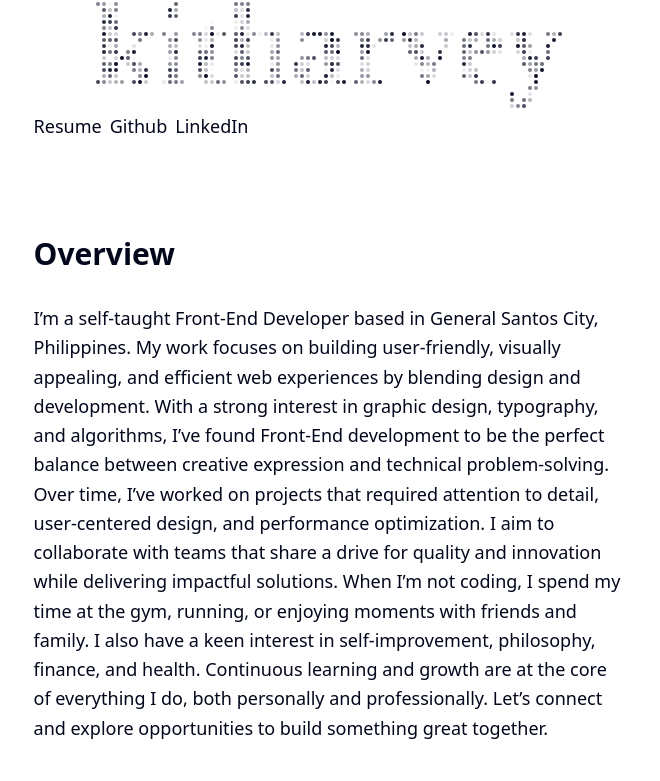
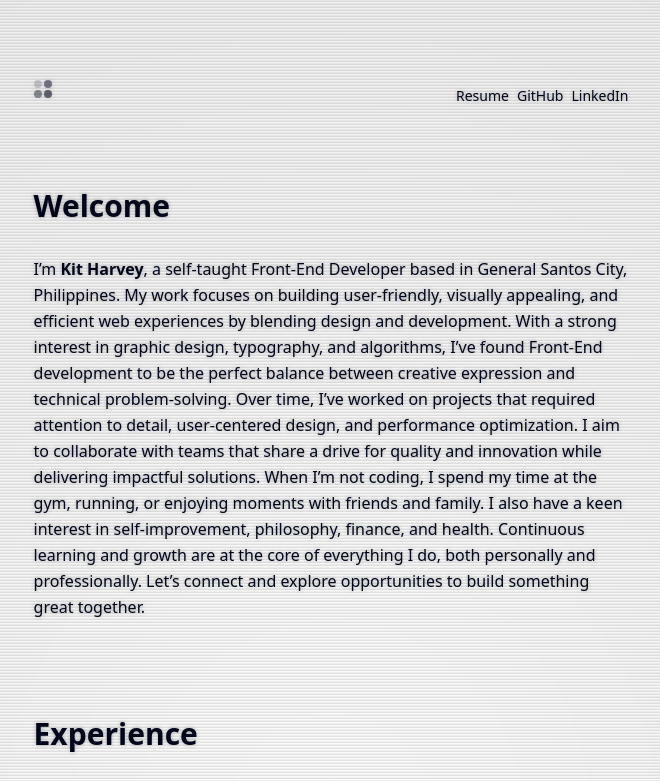
Before and after one commit to kitharvey/portfolio-2024, an Astro site: page / in a window 1280 px wide. Shown: the top 781 px of the page, without its empty margins (309-969 px from the left). Built offline with nearby package versions, Linux system fonts and the light colour scheme; Astro itself is replaced by a stand-in of ours.

Commit message:
add crt filter, remove letter tiles

```diff
--- a/src/base.css
+++ b/src/base.css
@@ -7,3 +7,36 @@
     @apply text-primary;
   }
 }
+
+@layer components {
+  .crt {
+    @apply relative;
+  }
+
+  .crt::before {
+    content: "";
+    @apply absolute inset-0 pointer-events-none;
+    background: repeating-linear-gradient(
+      0deg,
+      rgba(0, 0, 0, 0.1),
+      rgba(0, 0, 0, 0.1) 1px,
+      transparent 2px,
+      transparent 3px
+    );
+
+    mix-blend-mode: multiply;
+  }
+
+  .crt::after {
+    content: "";
+    @apply absolute inset-0 pointer-events-none;
+    /* Slight blur and subtle tint */
+    background: radial-gradient(
+      circle at center,
+      rgba(0, 255, 0, 0.02) 0%,
+      rgba(0, 0, 0, 0.2) 100%
+    );
+    backdrop-filter: blur(2px);
+    opacity: 0.3;
+  }
+}
--- a/src/components/FlickeringLetters.astro
+++ b/src/components/Flicker.astro
@@ -1,31 +1,23 @@
 ---
 const {
-  text = "kitharvey",
-  tileSize = 4,
+  tileSize = 8,
   gap = 2,
   tileColor = "#03071e",
   tileOpacity = 1,
-  flickerChance = 0.1,
+  flickerChance = 0.5,
   animationSpeed = 60,
-  fontFamily = "Arial Black",
-  fontWeight = "bold",
-  textScale = 1,
 } = Astro.props;
 ---
 
 <div
   id="tilesContainer"
-  data-text={text}
   data-tilesize={tileSize}
   data-gap={gap}
   data-tilecolor={tileColor}
   data-tileopacity={tileOpacity}
   data-flickerchance={flickerChance}
   data-animationspeed={animationSpeed}
-  data-fontfamily={fontFamily}
-  data-fontweight={fontWeight}
-  data-textscale={textScale}
-  class="relative w-full h-28"
+  class="relative w-5 h-5"
 >
 </div>
 <script src="../scripts/load.js"></script>
--- /dev/null
+++ b/src/components/Footer.astro
@@ -0,0 +1,9 @@
+---
+const currentYear = new Date().getFullYear();
+---
+
+<footer class="flex justify-center max-w-prose mx-auto py-20">
+  <p class="text-gray-600 text-sm">
+    &copy; {currentYear} Kit Harvey. All rights reserved.
+  </p>
+</footer>
--- a/src/components/Links.astro
+++ b/src/components/Links.astro
@@ -2,35 +2,40 @@
 
 ---
 
-<ul class="flex flex-wrap items-center gap-2 font-sans text-lg">
+<nav aria-label="External Links">
+  <ul class="flex flex-wrap items-center gap-2 font-sans text-lg" role="list">
     <li>
       <a
         href="https://docs.google.com/document/d/e/2PACX-1vTADBb3CON3ld0TTQDJCfy_Fn7dVW9iGBSGLbj9N0evqZZIvwN-q3ZDc6Z2_rrV3dY-KUGmBrljh5pb/pub"
         target="_blank"
-      class="text-primary hover:text-primary transition-colors duration-200"
         rel="noopener noreferrer"
+        class="text-primary hover:text-primary-dark hover:underline transition-colors duration-200 text-sm"
+        aria-label="View my resume in a new tab"
       >
-      Resume
+        Resume <span class="sr-only">(opens in a new tab)</span>
       </a>
     </li>
     <li>
       <a
         href="https://github.com/kitharvey"
         target="_blank"
-      class="text-primary hover:text-primary transition-colors duration-200"
         rel="noopener noreferrer"
+        class="text-primary hover:text-primary-dark hover:underline transition-colors duration-200 text-sm"
+        aria-label="View my GitHub profile in a new tab"
       >
-      Github
+        GitHub <span class="sr-only">(opens in a new tab)</span>
       </a>
     </li>
     <li>
       <a
         href="https://www.linkedin.com/in/kitharvey/"
         target="_blank"
-      class="text-primary hover:text-primary transition-colors duration-200"
         rel="noopener noreferrer"
+        class="text-primary hover:text-primary-dark hover:underline transition-colors duration-200 text-sm"
+        aria-label="View my LinkedIn profile in a new tab"
       >
-      LinkedIn
+        LinkedIn <span class="sr-only">(opens in a new tab)</span>
       </a>
     </li>
   </ul>
+</nav>
--- /dev/null
+++ b/src/components/Nav.astro
@@ -0,0 +1,11 @@
+---
+import Flicker from "./Flicker.astro";
+import Links from "./Links.astro";
+---
+
+<header class="flex justify-between max-w-prose mx-auto py-20">
+  <a href="/">
+    <Flicker />
+  </a>
+  <Links />
+</header>
--- a/src/components/Overview.astro
+++ b/src/components/Overview.astro
@@ -3,21 +3,21 @@
 ---
 
 <div class="font-sans mx-auto">
-  <h1 class="text-3xl font-semibold mb-8">Overview</h1>
-  <p class="mb-8 text-lg leading-relaxed text-primary">
-    I’m a self-taught Front-End Developer based in General Santos City,
-    Philippines. My work focuses on building user-friendly, visually appealing,
-    and efficient web experiences by blending design and development. With a
-    strong interest in graphic design, typography, and algorithms, I’ve found
-    Front-End development to be the perfect balance between creative expression
-    and technical problem-solving. Over time, I’ve worked on projects that
-    required attention to detail, user-centered design, and performance
-    optimization. I aim to collaborate with teams that share a drive for quality
-    and innovation while delivering impactful solutions. When I’m not coding, I
-    spend my time at the gym, running, or enjoying moments with friends and
-    family. I also have a keen interest in self-improvement, philosophy,
-    finance, and health. Continuous learning and growth are at the core of
-    everything I do, both personally and professionally. Let’s connect and
-    explore opportunities to build something great together.
+  <h1 class="text-3xl font-semibold mb-8">Welcome</h1>
+  <p class="mb-8 leading-relaxed text-primary">
+    I’m <strong>Kit Harvey</strong>, a self-taught Front-End Developer based in
+    General Santos City, Philippines. My work focuses on building user-friendly,
+    visually appealing, and efficient web experiences by blending design and
+    development. With a strong interest in graphic design, typography, and
+    algorithms, I’ve found Front-End development to be the perfect balance
+    between creative expression and technical problem-solving. Over time, I’ve
+    worked on projects that required attention to detail, user-centered design,
+    and performance optimization. I aim to collaborate with teams that share a
+    drive for quality and innovation while delivering impactful solutions. When
+    I’m not coding, I spend my time at the gym, running, or enjoying moments
+    with friends and family. I also have a keen interest in self-improvement,
+    philosophy, finance, and health. Continuous learning and growth are at the
+    core of everything I do, both personally and professionally. Let’s connect
+    and explore opportunities to build something great together.
   </p>
 </div>
--- a/src/layouts/Layout.astro
+++ b/src/layouts/Layout.astro
@@ -40,7 +40,7 @@ import "@base.css";
     />
     <meta name="twitter:image" content="/image.jpg" />
   </head>
-  <body>
+  <body class="crt">
     <slot />
   </body>
 </html>
--- a/src/pages/index.astro
+++ b/src/pages/index.astro
@@ -1,20 +1,16 @@
 ---
 import Layout from "@layouts/Layout.astro";
-import Links from "@components/Links.astro";
 import Overview from "@components/Overview.astro";
 import Experience from "@components/Experience.astro";
-import FlickeringLetters from "@components/FlickeringLetters.astro";
+import Nav from "@components/Nav.astro";
+import Footer from "@components/Footer.astro";
 ---
 
 <Layout>
-  <header></header>
+  <Nav />
   <main class="max-w-prose mx-auto space-y-24">
-    <div>
-      <FlickeringLetters />
-      <Links />
-    </div>
     <Overview />
     <Experience />
   </main>
-  <footer></footer>
+  <Footer />
 </Layout>
--- a/src/scripts/flickerText.js
+++ b/src/scripts/flicker.js
@@ -1,7 +1,7 @@
 export function startFlickeringText(container) {
   if (!container) return;
 
-  const text = container.dataset.text || "Hello!";
+  const text = container.dataset.text;
   const tileSize = parseFloat(container.dataset.tilesize) || 4;
   const gap = parseFloat(container.dataset.gap) || 6;
   const tileColor = container.dataset.tilecolor || "#3498db";
@@ -57,8 +57,8 @@ export function startFlickeringText(container) {
     let textWidthInPixels;
     let textHeightInPixels;
 
+    let localTextGridHeight;
     let localTextGridWidth;
-    let localTextGridHeight;
 
     for (let i = 0; i < 10; i++) {
       textContext.font = `${fontWeight} ${fontSize}px ${fontFamily}`;
@@ -89,6 +89,11 @@ export function startFlickeringText(container) {
     textHeightInPixels = fontSize;
     localTextGridHeight = Math.ceil(textHeightInPixels / totalTileSize);
     localTextGridWidth = Math.ceil(textWidthInPixels / totalTileSize);
+
+    // If text does not fit at all, return null
+    if (localTextGridWidth === 0 || localTextGridHeight === 0) {
+      return null;
+    }
 
     const textCanvasWidth = localTextGridWidth * totalTileSize;
     const textCanvasHeight = localTextGridHeight * totalTileSize;
@@ -143,12 +148,12 @@ export function startFlickeringText(container) {
   function getGridSize() {
     if (!container) return { cols: 0, rows: 0, totalTileSize: 0 };
 
-    // Use only the container's size, ensuring the grid fully depends on parent's width/height
     const containerWidth = container.clientWidth;
     const containerHeight = container.clientHeight;
     const totalTileSize = tileSize + gap;
-    const cols = Math.ceil(containerWidth / totalTileSize);
-    const rows = Math.ceil(containerHeight / totalTileSize);
+    // Use floor to ensure no partial tiles that would overflow
+    const cols = Math.floor(containerWidth / totalTileSize);
+    const rows = Math.floor(containerHeight / totalTileSize);
     return { cols, rows, totalTileSize };
   }
 
@@ -161,21 +166,29 @@ export function startFlickeringText(container) {
         if (textGrid[ty][tx]) {
           const x = textStartX + tx;
           const y = textStartY + ty;
+
+          // Ensure indices are within the grid
           if (x >= 0 && x < cols && y >= 0 && y < rows) {
             const posX = x * totalTileSize;
             const posY = y * totalTileSize;
 
+            // Check boundaries to prevent overflow
+            if (
+              posX + tileSize <= container.clientWidth &&
+              posY + tileSize <= container.clientHeight
+            ) {
               const tile = document.createElement("div");
               tile.style.position = "absolute";
               tile.style.width = tileSize + "px";
               tile.style.height = tileSize + "px";
-            tile.style.left = posX - tileSize + "px";
-            tile.style.top = posY - tileSize + "px";
+              tile.style.left = posX + "px";
+              tile.style.top = posY + "px";
               tile.style.borderRadius = "50%";
               tile.style.backgroundColor = tileColor;
               tile.style.opacity = "0";
               container.appendChild(tile);
               tileDivs[ty * textGridWidth + tx] = tile;
+            }
           }
         }
       }
@@ -216,12 +229,23 @@ export function startFlickeringText(container) {
       rows,
       textScale,
     );
-    if (!result) return;
+
+    if (!result) {
+      // If no text or can't be rendered, flicker all tiles
+      textGridWidth = cols;
+      textGridHeight = rows;
+      textStartX = 0;
+      textStartY = 0;
+      textGrid = Array.from({ length: textGridHeight }, () =>
+        Array.from({ length: textGridWidth }, () => true),
+      );
+    } else {
       textGrid = result.textGrid;
       textGridWidth = result.textGridWidth;
       textGridHeight = result.textGridHeight;
       textStartX = result.textStartX;
       textStartY = result.textStartY;
+    }
 
     textSquares = new Float32Array(textGridWidth * textGridHeight);
     for (let i = 0; i < textSquares.length; i++) {
--- a/src/scripts/load.js
+++ b/src/scripts/load.js
@@ -1,4 +1,4 @@
-import { startFlickeringText } from "./FlickerText";
+import { startFlickeringText } from "./flicker";
 
 document.addEventListener("DOMContentLoaded", () => {
   const container = document.getElementById("tilesContainer");
```
Lines whose indentation alone changed are shown as unchanged.
